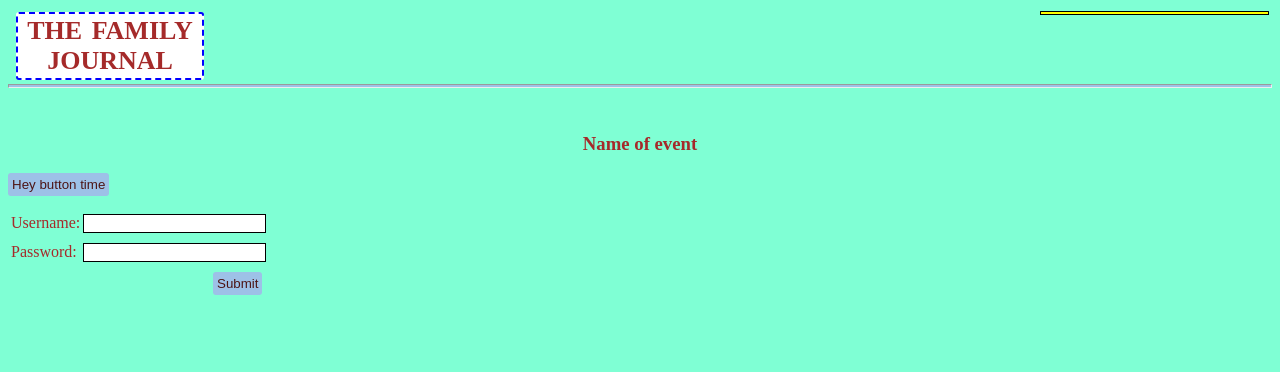
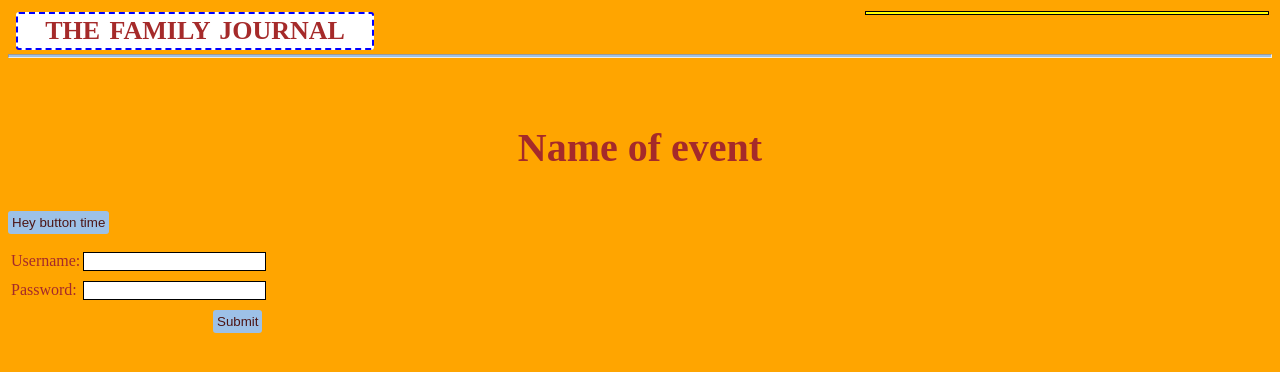
Before and after one commit to stamphen/startup, a plain HTML site: page html_practice.html in a window 1280 px wide. Drawn offline with Linux system fonts and the light colour scheme.

Commit message:
Minor changes to styles.css

```diff
--- a/styles.css
+++ b/styles.css
@@ -1,5 +1,5 @@
 body {
-    background-color: aquamarine;
+    background-color: orange;
     color: brown;
 }
 
@@ -10,7 +10,7 @@ h1 {
     margin: 4px 8px;
     padding: 2px;
     height: auto;
-    width: 180px;
+    width: 350px;
     max-width: 40%;
     text-align: center;
     font-size: 26px;
@@ -26,7 +26,7 @@ h2 {
     border-radius: 0.5px;
     margin: 3px;
     padding: 1px;
-    width: 225px;
+    width: 400px;
     max-width: 40%;
     text-align: center;
     float: right;
@@ -35,7 +35,8 @@ h2 {
 h3 {
     clear: both; /* this clears the float,
                     so this will be below*/
-}
+    font-size: 40px;
+                }
 
 form {
     /*display: flex;
```
